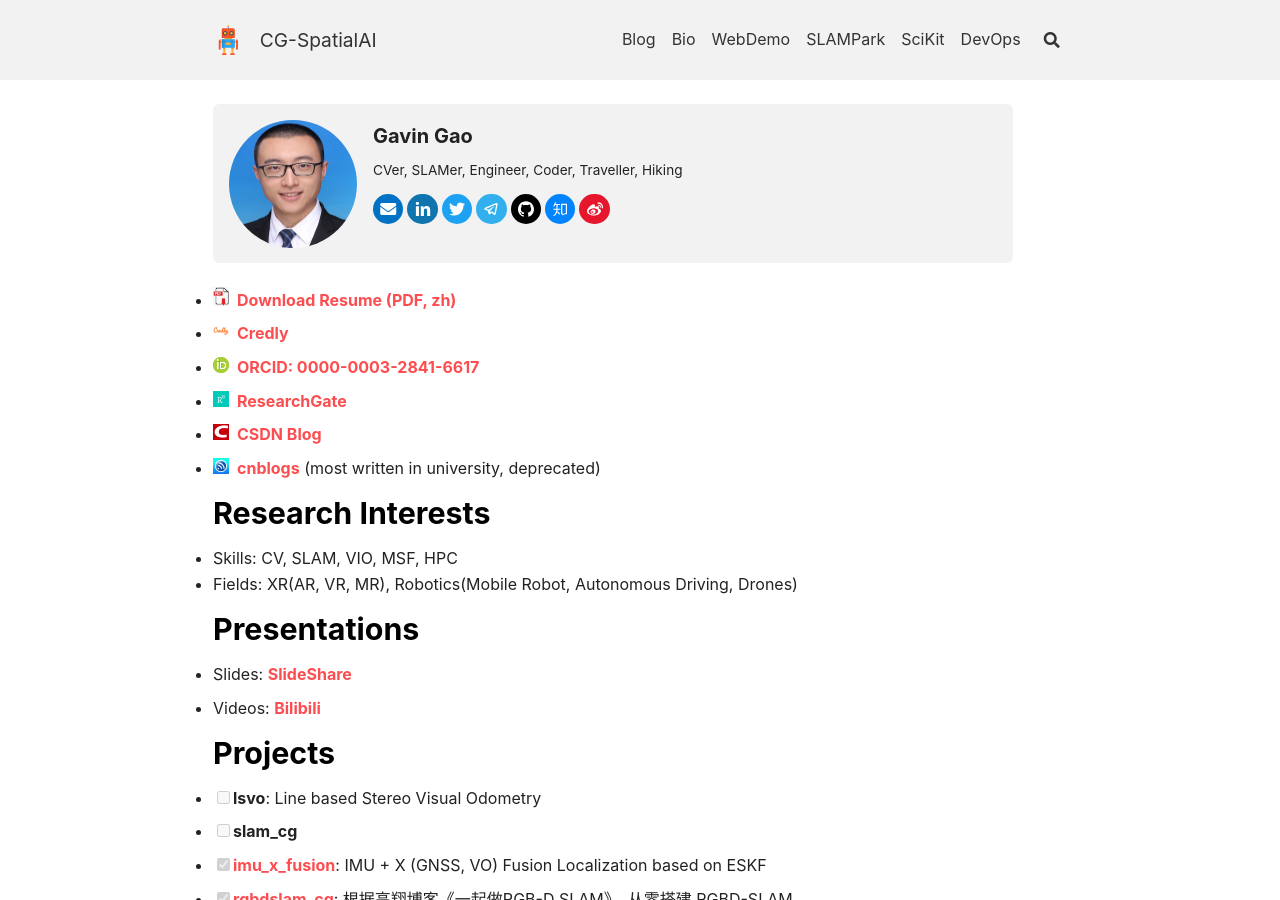
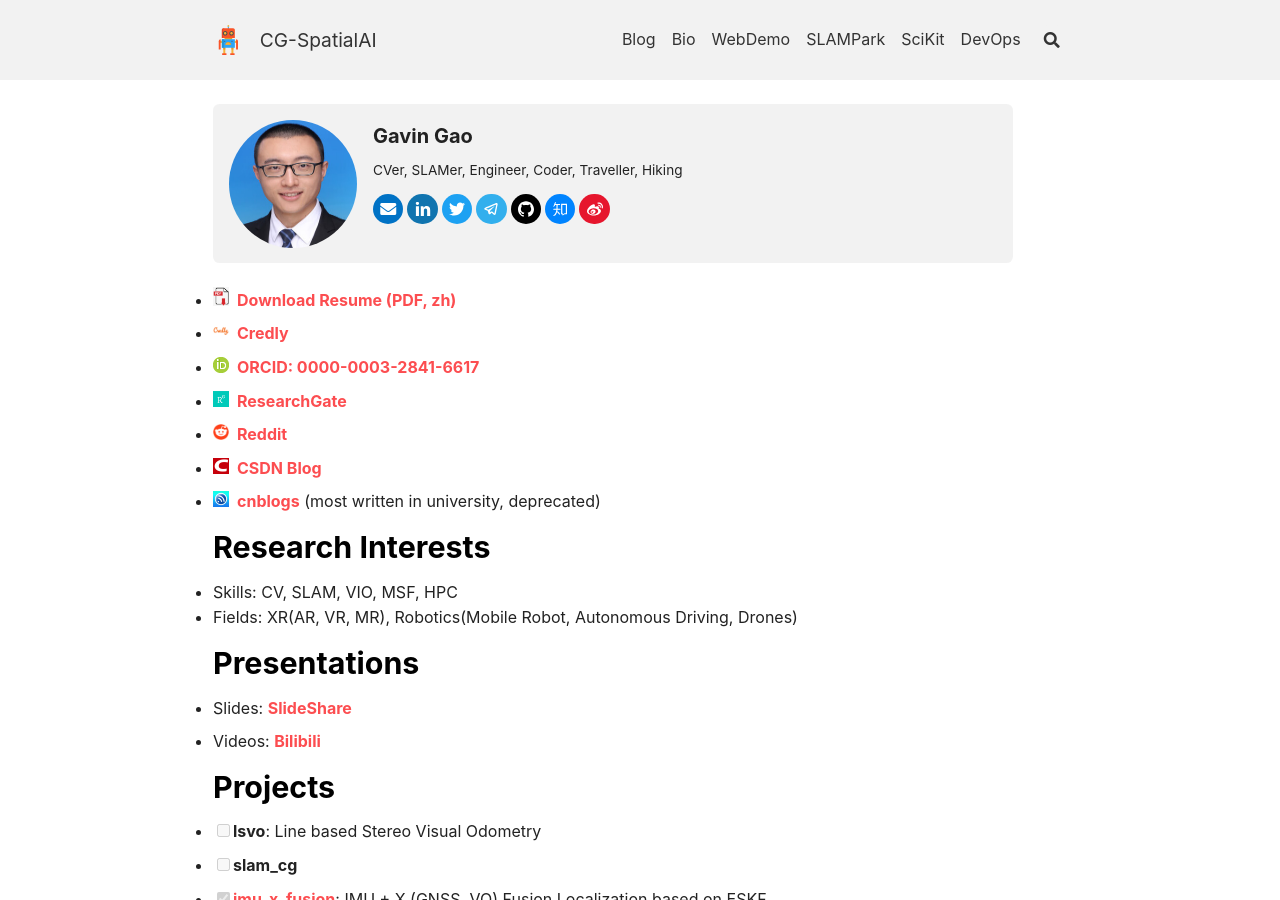
Before and after one commit to cggos/spatial-ai, a Jekyll site: the page built from bio.md, in a window 1280 px wide and 900 px high. Built offline with Jekyll 4.4.1, drawn with Linux system fonts in a browser that asks for light colours; nearby versions of some CDN libraries.

Commit message:
add Reddit to Bio

```diff
--- a/bio.md
+++ b/bio.md
@@ -35,6 +35,8 @@ key: page-bio
 * <div itemscope itemtype="https://schema.org/Person"><a itemprop="sameAs" content="https://orcid.org/0000-0003-2841-6617" href="https://orcid.org/0000-0003-2841-6617" target="orcid.widget" rel="me noopener noreferrer" style="vertical-align:top;"><img src="assets/images/logo_orcid.png" style="width:1em;margin-right:.5em;" alt="ORCID iD icon">ORCID: 0000-0003-2841-6617</a></div>
 
 * <a href="https://www.researchgate.net/profile/Hongchen-Gao"><img src="assets/images/logo_rg.png" style="width:1em;margin-right:.5em;" alt="ResearchGate icon">ResearchGate</a>
+
+* <a href="https://www.reddit.com/user/cggos"><img src="assets/images/logo_reddit.png" style="width:1em;margin-right:.5em;" alt="Reddit icon">Reddit</a>
 
 * <a href="https://blog.csdn.net/u011178262"><img src="assets/images/logo_csdn.png" style="width:1em;margin-right:.5em;" alt="CSDN icon">CSDN Blog</a>
 
```
Also changed, not shown: assets/images/logo_reddit.png (added).
